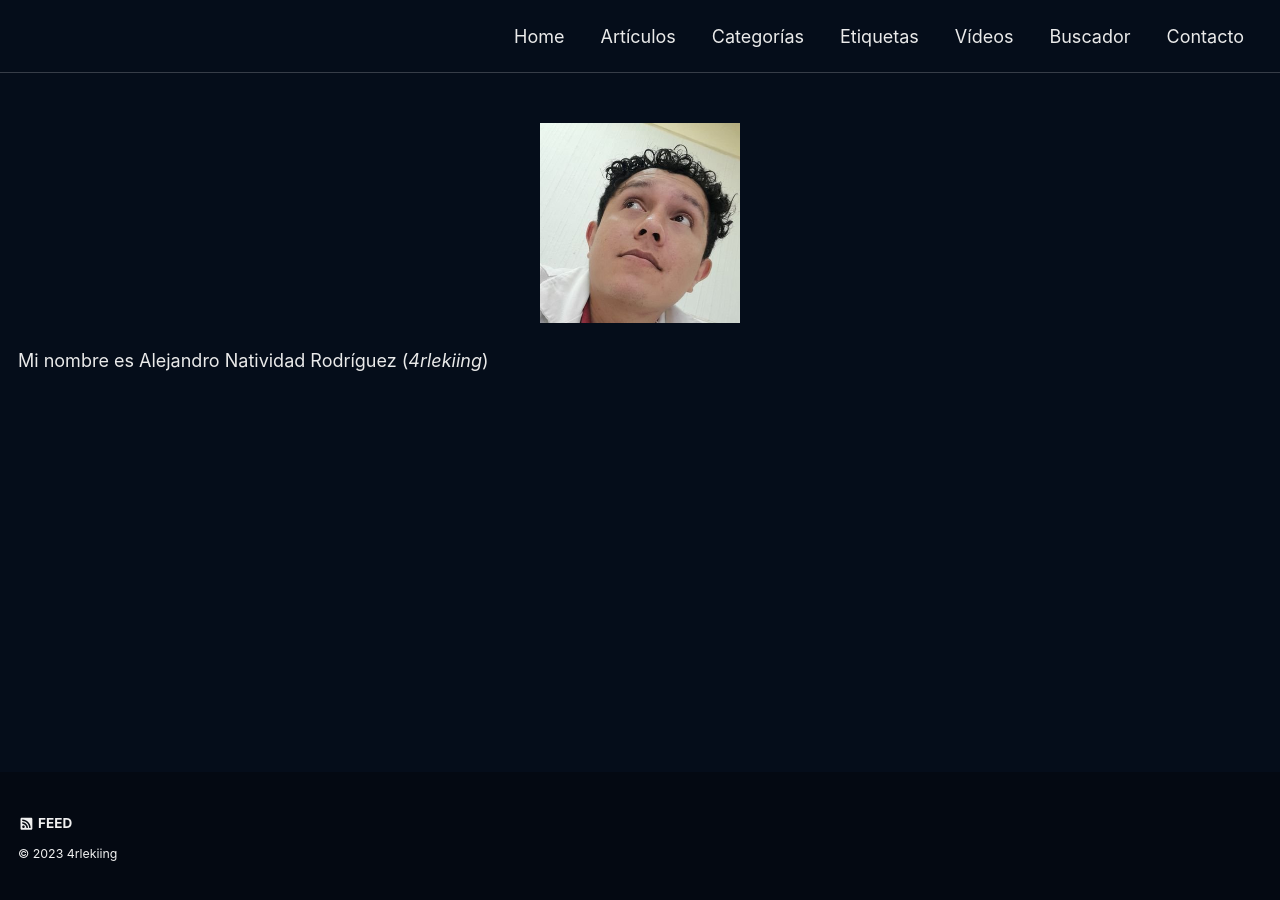
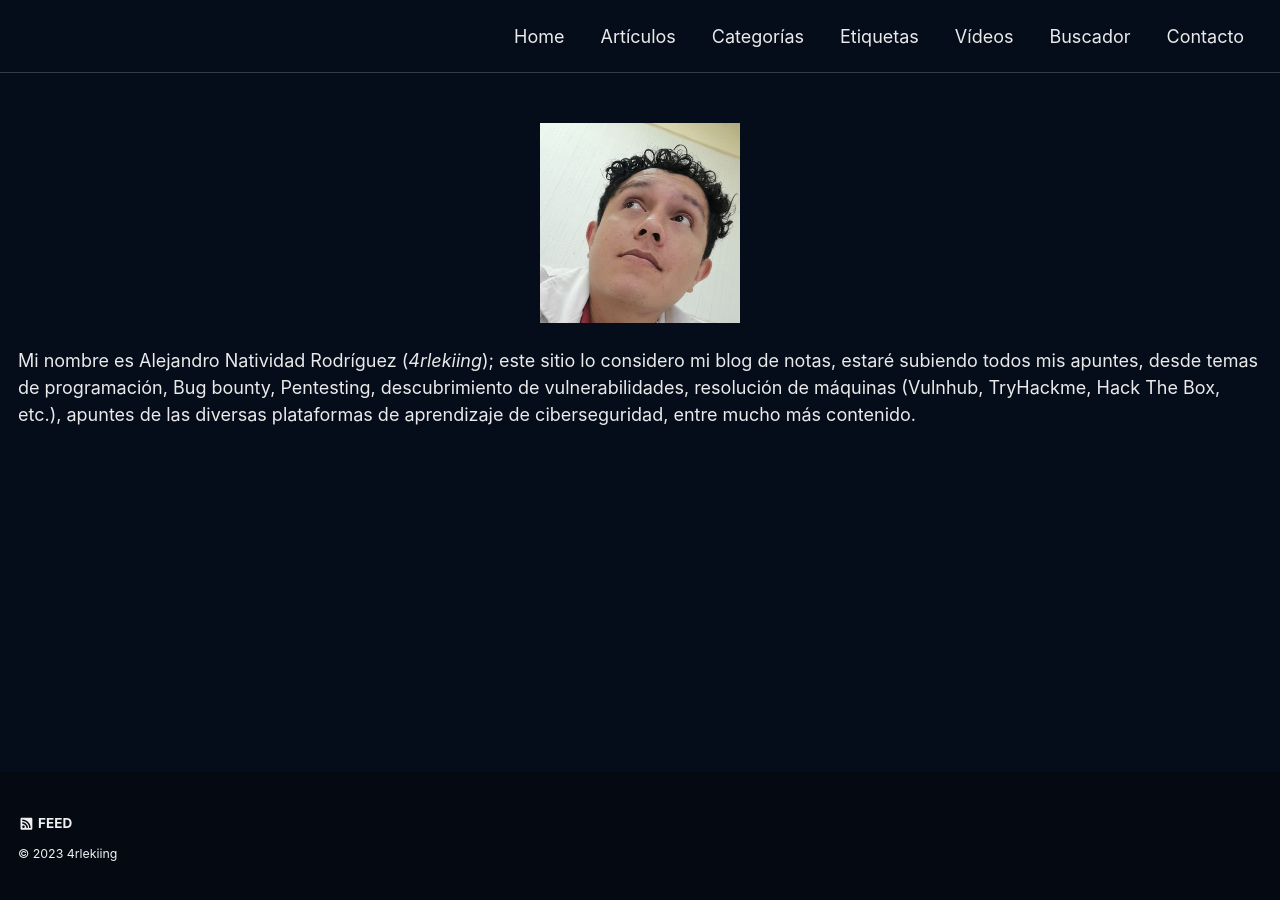
Before and after one commit to 4rleking/4rleking.github.io, a Jekyll site: the page built from _pages/about.md, in a window 1280 px wide. Built offline with Jekyll 4.4.1, drawn with Linux system fonts in a browser that asks for light colours; cached includes are drawn as plain includes; a script that is not in the unit is left out.

Commit message:
Update about.md

```diff
--- a/_pages/about.md
+++ b/_pages/about.md
@@ -11,4 +11,4 @@ date: 2020-01-29
 <img src="/assets/images/about/Avatar.jpg" width="200px" height="200px">
 </p>
 
-Mi nombre es Alejandro Natividad Rodríguez (*4rlekiing*)
+Mi nombre es Alejandro Natividad Rodríguez (*4rlekiing*); este sitio lo considero mi blog de notas, estaré subiendo todos mis apuntes, desde temas de programación, Bug bounty, Pentesting, descubrimiento de vulnerabilidades, resolución de máquinas (Vulnhub, TryHackme, Hack The Box, etc.), apuntes de las diversas plataformas de aprendizaje de ciberseguridad, entre mucho más contenido.
```
